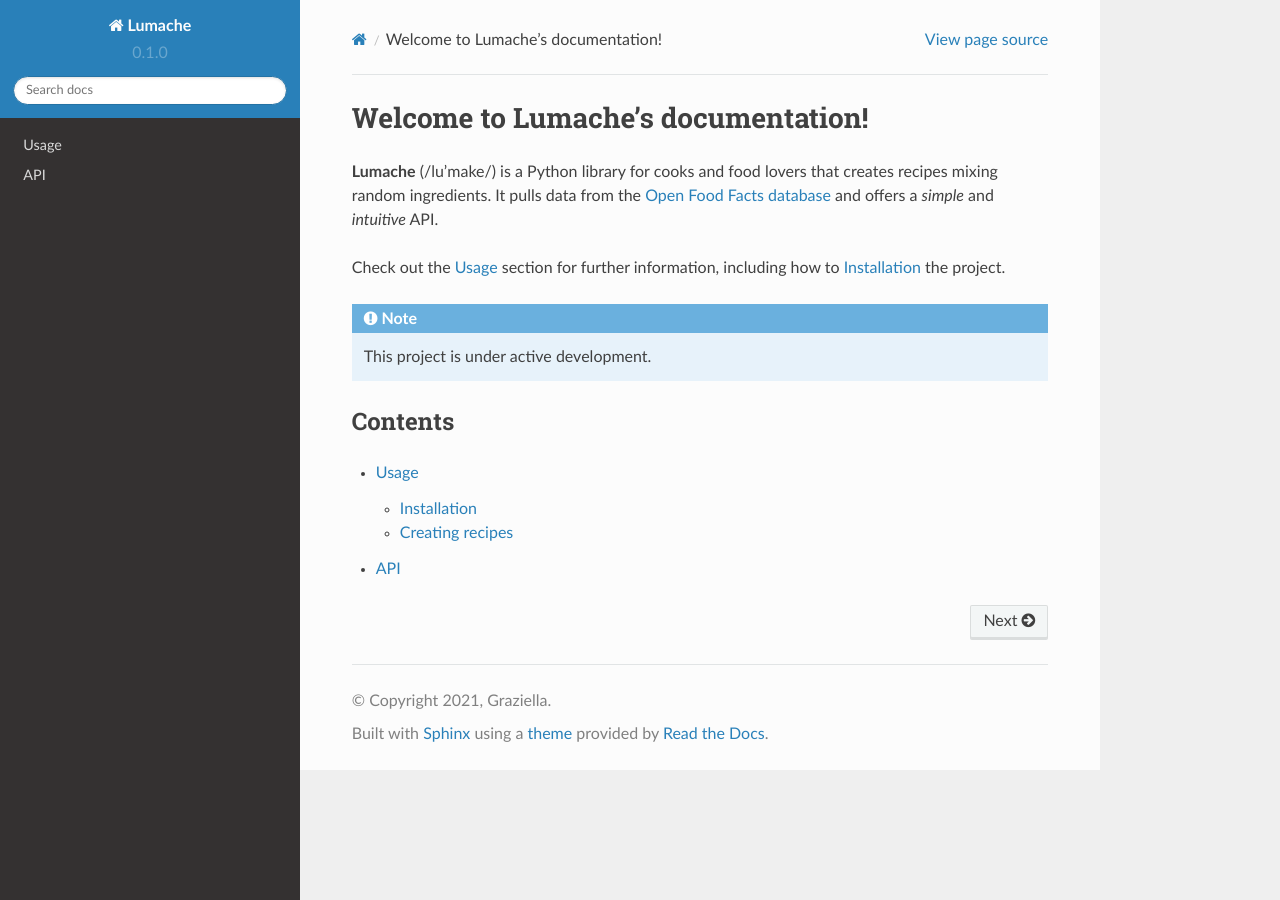
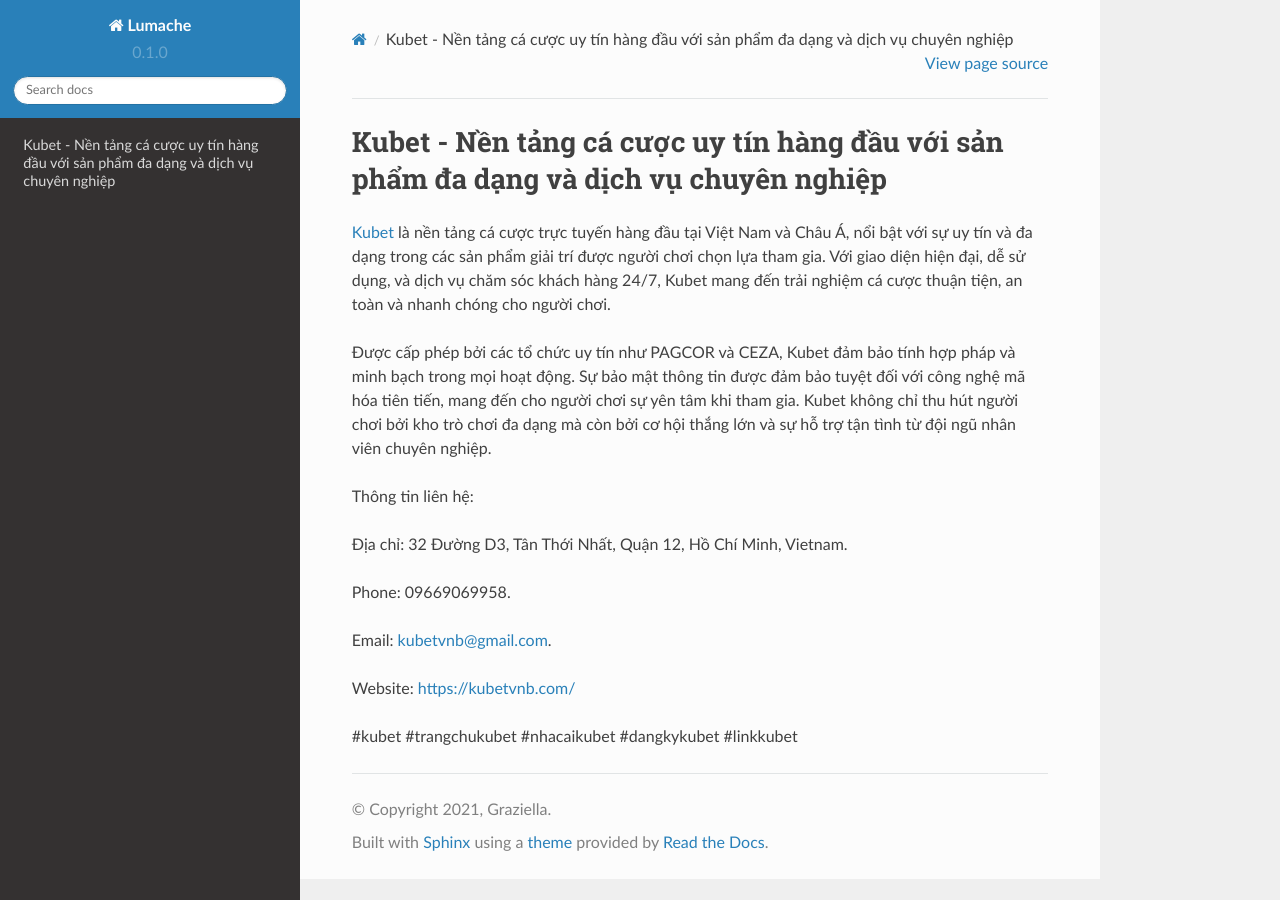
Before and after one commit to luongchanvien962/kubetvnbcom, a Sphinx documentation site: the page built from docs/source/index.rst, in a window 1280 px wide. Built offline with Sphinx 7.4.7 and the Read the Docs theme 2.0.0, drawn with Linux system fonts in a browser that asks for light colours.

Commit message:
Update index.rst

```diff
--- a/docs/source/index.rst
+++ b/docs/source/index.rst
@@ -1,22 +1,18 @@
-Welcome to Lumache's documentation!
+Kubet - Nền tảng cá cược uy tín hàng đầu với sản phẩm đa dạng và dịch vụ chuyên nghiệp
 ===================================
 
-**Lumache** (/lu'make/) is a Python library for cooks and food lovers
-that creates recipes mixing random ingredients.
-It pulls data from the `Open Food Facts database <https://world.openfoodfacts.org/>`_
-and offers a *simple* and *intuitive* API.
+`Kubet <https://kubetvnb.com/>`_ là nền tảng cá cược trực tuyến hàng đầu tại Việt Nam và Châu Á, nổi bật với sự uy tín và đa dạng trong các sản phẩm giải trí được người chơi chọn lựa tham gia. Với giao diện hiện đại, dễ sử dụng, và dịch vụ chăm sóc khách hàng 24/7, Kubet mang đến trải nghiệm cá cược thuận tiện, an toàn và nhanh chóng cho người chơi.
 
-Check out the :doc:`usage` section for further information, including
-how to :ref:`installation` the project.
+Được cấp phép bởi các tổ chức uy tín như PAGCOR và CEZA, Kubet đảm bảo tính hợp pháp và minh bạch trong mọi hoạt động. Sự bảo mật thông tin được đảm bảo tuyệt đối với công nghệ mã hóa tiên tiến, mang đến cho người chơi sự yên tâm khi tham gia. Kubet không chỉ thu hút người chơi bởi kho trò chơi đa dạng mà còn bởi cơ hội thắng lớn và sự hỗ trợ tận tình từ đội ngũ nhân viên chuyên nghiệp.
 
-.. note::
+Thông tin liên hệ:
 
-   This project is under active development.
+Địa chỉ: 32 Đường D3, Tân Thới Nhất, Quận 12, Hồ Chí Minh, Vietnam.
 
-Contents
---------
+Phone: 09669069958.
 
-.. toctree::
+Email: kubetvnb@gmail.com.
 
-   usage
-   api
+Website: https://kubetvnb.com/
+
+#kubet #trangchukubet #nhacaikubet #dangkykubet #linkkubet
```
